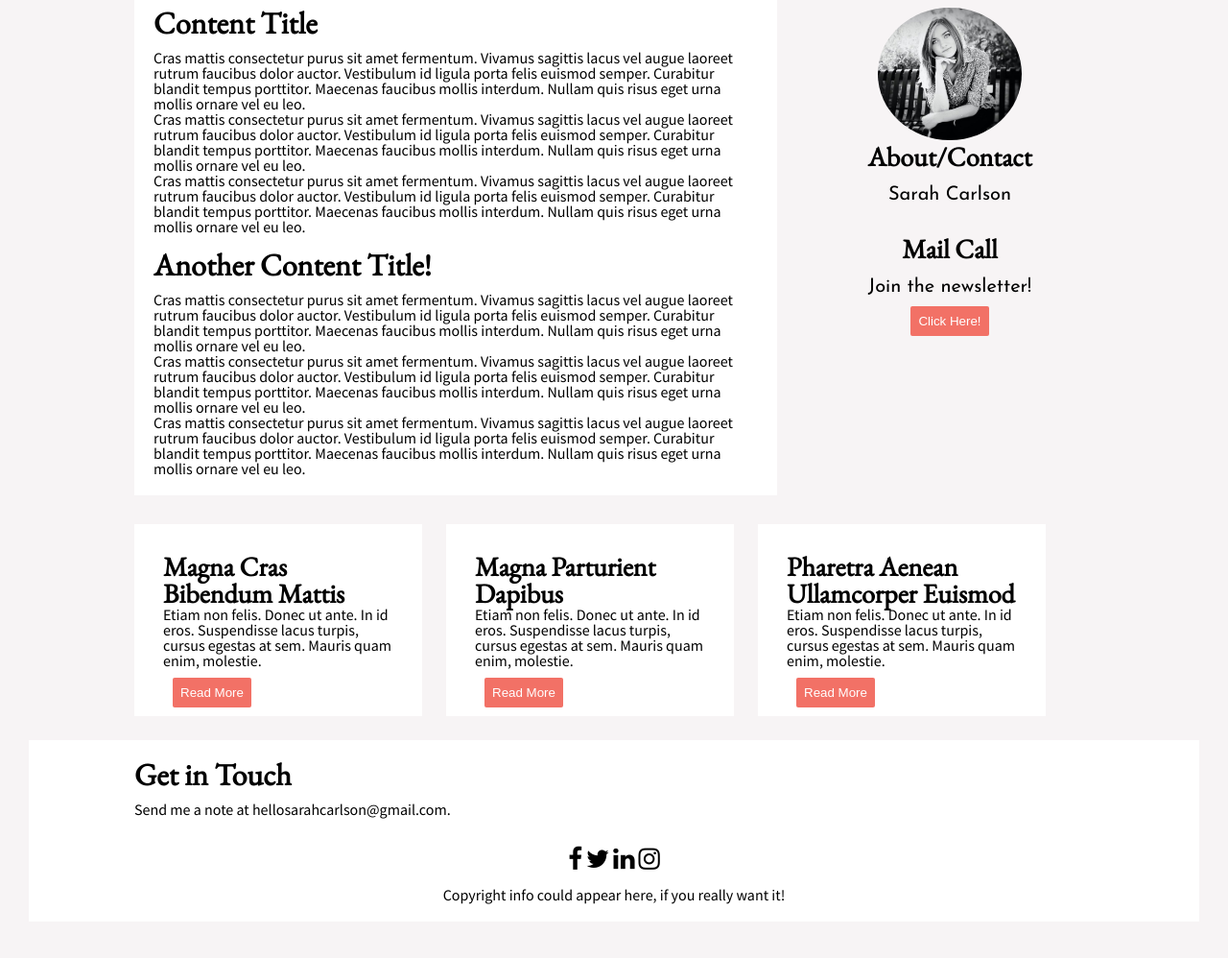
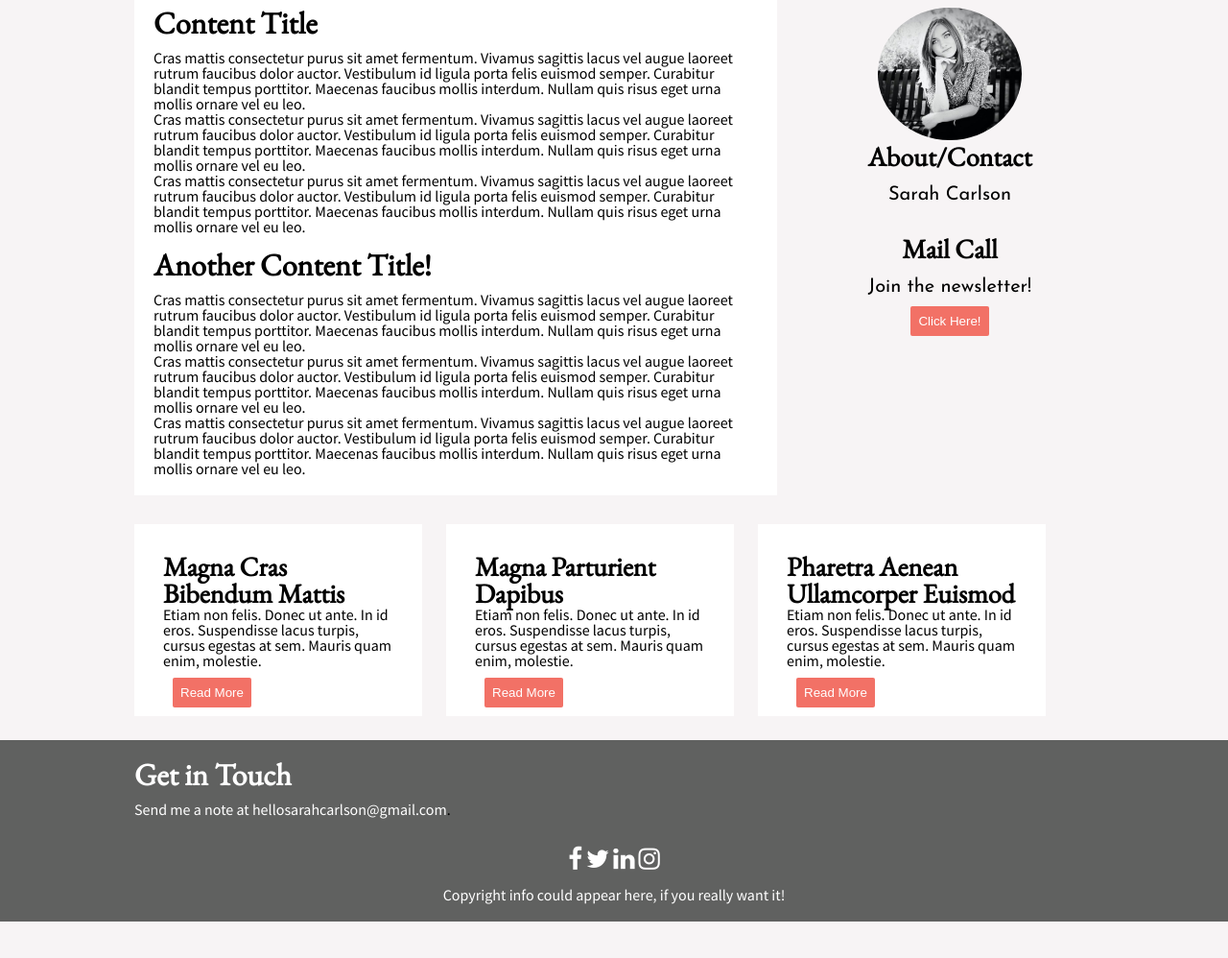
Before and after one commit to sarahcarlsonetc/gdimpls, a plain HTML site: page index.html in a window 1280 px wide. Shown: the part 210-1208 px from the top of the page at 96% size. After the commit the page ends 1170 px from the top, so only its background shows below. Drawn offline with nearby package versions, Linux system fonts and the light colour scheme.

Commit message:
footer
change in style for footer and links.

```diff
--- a/css/style.css
+++ b/css/style.css
@@ -180,9 +180,20 @@ aside ul {
 /* Footer */
 footer {
 	clear: both;
-	background: white;
-	margin: 50px 30px;
+	background: #606160;
+	margin: 0 auto;
 	padding: 20px;
+	color: white;
+}
+
+footer a:link {
+	color: white;
+}
+
+footer a:hover {
+	color: #FF8276;
+	text-decoration: none;
+
 }
 
 footer ul {
@@ -192,9 +203,9 @@ footer ul {
 
 footer li {
 	display:inline-block;
-	color: black;
 	font-size: 26px;
 }
+
 footer li:hover {
 	color: #FF8276;
 }
```
